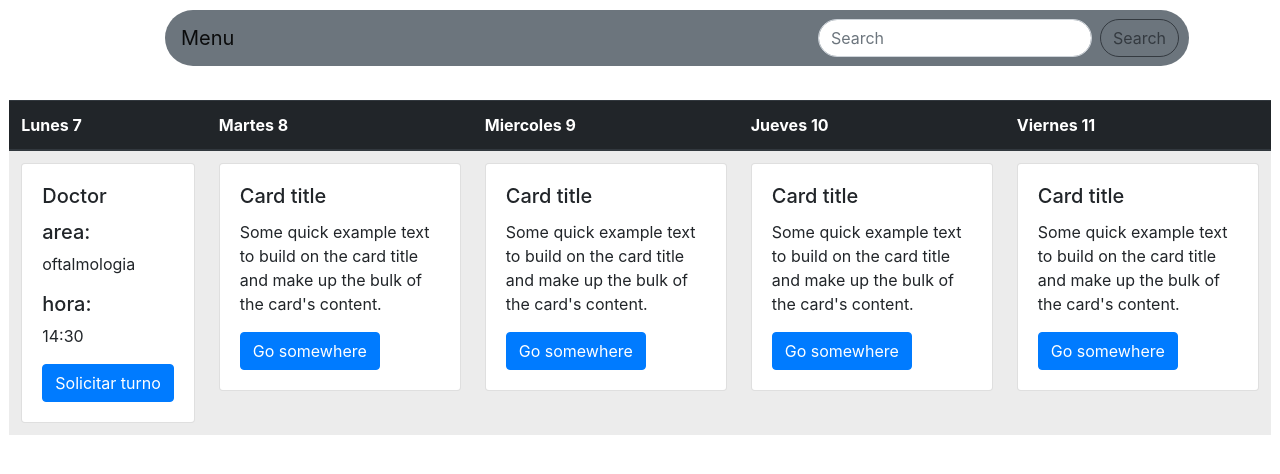
After one commit to tobiasjpalacios/FAT2018, a Django app: template main/templates/appointment.html in a window 1280 px wide. The commit adds this page. Shown: the top 474 px of the page. Run offline with Django 3.2, Linux system fonts and the light colour scheme; the template is opened without the code that fills it, so the values that code supplies are empty; some libraries are stand-ins or nearby versions.

Commit message:
terminado

```diff
--- /dev/null
+++ b/main/templates/appointment.html
@@ -0,0 +1,81 @@
+{% extends 'mainBase.html' %}
+{% load static %}
+{% block imports %}
+<link rel="stylesheet" type="text/css" href="{% static 'css/style.css' %}">
+{% endblock imports %}
+{% block title %}
+{% endblock title %}
+{% block body %}
+<div class="container">
+    <nav class="navbar navbar-expand-lg navbar-light bg-secondary">
+        <a class="navbar-brand" href="{% url 'main' %}">Menu</a>
+        <div class="navright">
+            <form class="form-inline my-2 my-lg-0">
+                <input class="form-control mr-sm-2 round" type="search" placeholder="Search" aria-label="Search">
+                <button class="btn btn-outline-dark my-2 my-sm-0 round" type="submit">Search</button>
+            </form>
+        </div>
+    </nav>
+</div>
+  <table class="table">
+    <thead class="thead-dark">
+      <tr>
+        <th scope="col">Lunes 7</th>
+        <th scope="col">Martes 8</th>
+        <th scope="col">Miercoles 9</th>
+        <th scope="col">Jueves 10</th>
+        <th scope="col">Viernes 11</th>
+      </tr>
+    </thead>
+    <tbody>
+    <tr>
+      <td class="table-active">
+        <div class="card">
+          <div class="card-body">
+            <h5 class="card-title">Doctor</h5>
+            <h5>area:</h5><p>oftalmologia</p>
+            <h5>hora:</h5><p>14:30</p>
+            <a href="#" class="btn btn-primary">Solicitar turno</a>
+          </div>
+        </div>
+      </td>
+      <td class="table-active">
+        <div class="card">
+          <div class="card-body">
+            <h5 class="card-title">Card title</h5>
+            <p class="card-text">Some quick example text to build on the card title and make up the bulk of the card's content.</p>
+            <a href="#" class="btn btn-primary">Go somewhere</a>
+          </div>
+        </div>
+      </td>
+      <td class="table-active">
+        <div class="card">
+          <div class="card-body">
+            <h5 class="card-title">Card title</h5>
+            <p class="card-text">Some quick example text to build on the card title and make up the bulk of the card's content.</p>
+            <a href="#" class="btn btn-primary">Go somewhere</a>
+          </div>
+        </div>
+      </td>
+      <td class="table-active">
+        <div class="card">
+          <div class="card-body">
+            <h5 class="card-title">Card title</h5>
+            <p class="card-text">Some quick example text to build on the card title and make up the bulk of the card's content.</p>
+            <a href="#" class="btn btn-primary">Go somewhere</a>
+          </div>
+        </div>
+      </td>
+      <td class="table-active">
+        <div class="card">
+          <div class="card-body">
+            <h5 class="card-title">Card title</h5>
+            <p class="card-text">Some quick example text to build on the card title and make up the bulk of the card's content.</p>
+            <a href="#" class="btn btn-primary">Go somewhere</a>
+          </div>
+        </div>
+      </td>
+    </tr>
+    </tbody>
+  </table>
+{% endblock body %}
--- a/static/css/style.css
+++ b/static/css/style.css
@@ -50,15 +50,4 @@ body {
 
 .table-active .card-text {
     width: 200px;
-.parallax {
-    /* The image used */
-
-    /* Set a specific height */
-    min-height: 500px;
-
-    /* Create the parallax scrolling effect */
-    background-attachment: fixed;
-    background-position: center;
-    background-repeat: no-repeat;
-    background-size: cover;
 }
```
